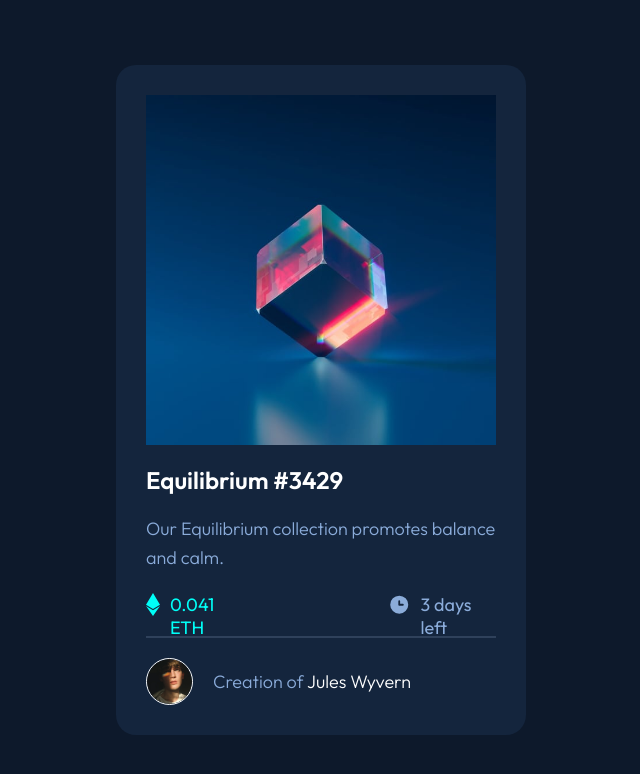
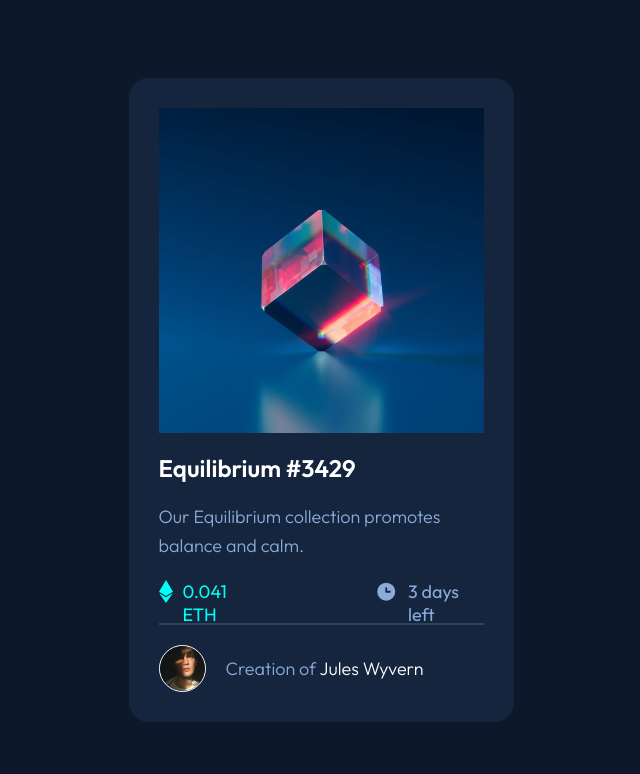
Before and after one commit to charlie-techorse/NFT-preview-card-component, a React (Vite) app: page / in a window 1280 px wide. Shown: the top 774 px of the page, without its empty margins (319-959 px from the left). Built offline with nearby package versions, Linux system fonts and the light colour scheme.

Commit message:
Change card width

```diff
--- a/src/components/card.css
+++ b/src/components/card.css
@@ -1,6 +1,6 @@
 .card {
   background-color: var(--neutral-300);
-  width: 350px;
+  width: 325px;
   margin-inline: 20px;
   padding: 30px;
   border-radius: 20px;
```
